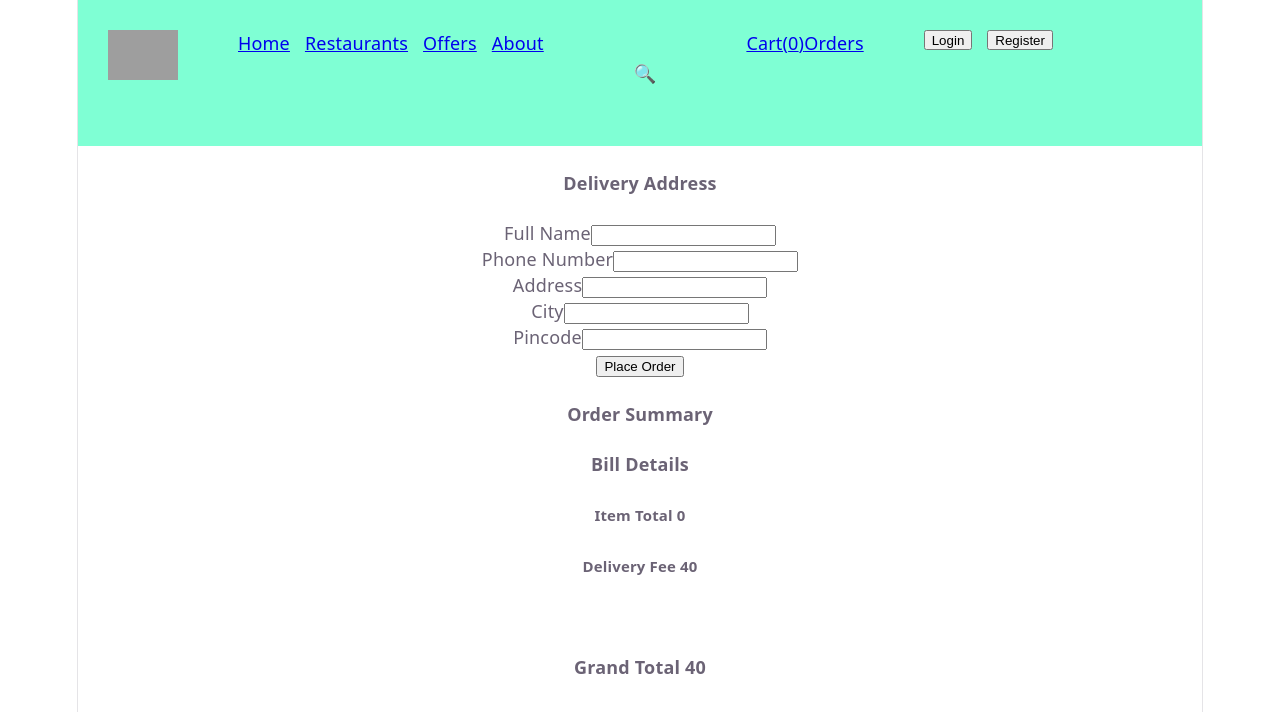
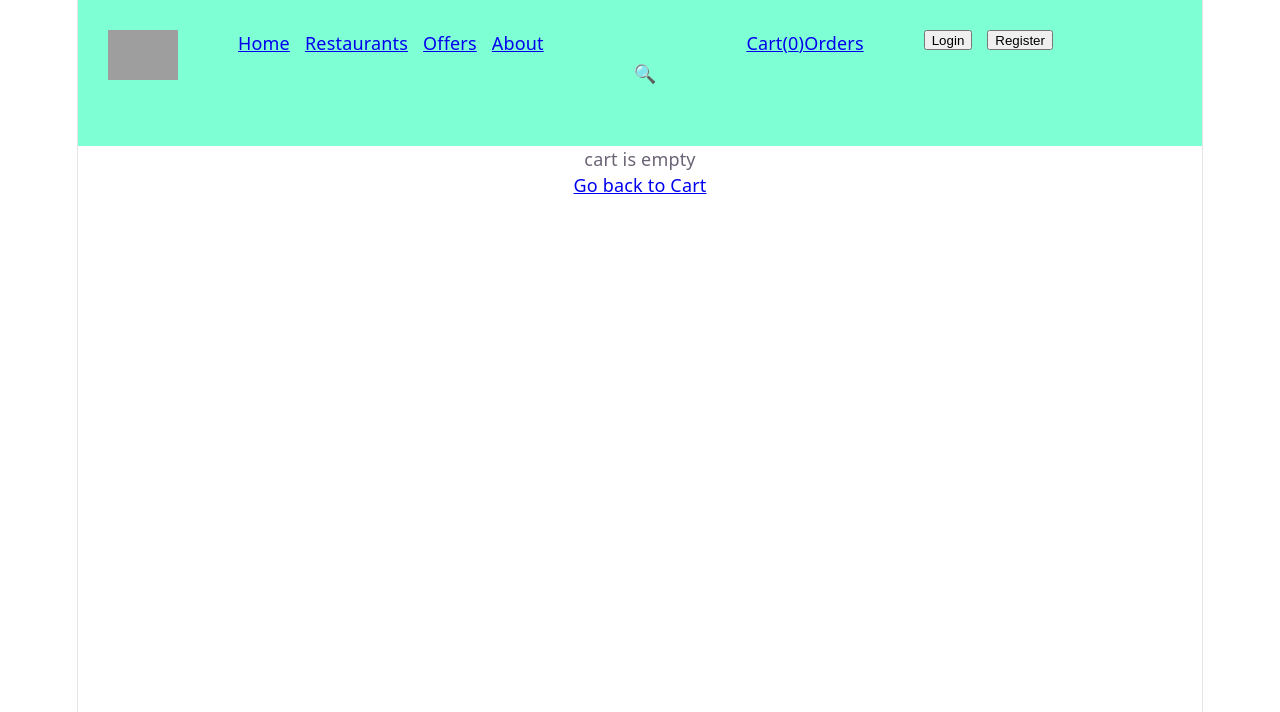
Before and after one commit to AmbikaPattem5/foodhub, a React (Vite) app: page /checkout in a window 1280 px wide. Shown: the top 712 px of the page. Built offline with nearby package versions, Linux system fonts and the light colour scheme; grey boxes are pictures that could not be loaded.

Commit message:
final changes in checkout

```diff
--- a/src/Pages/Cart/Cart.tsx
+++ b/src/Pages/Cart/Cart.tsx
@@ -55,9 +55,10 @@ function Cart() {
             <p>Delivery fee ₹{deliveryFee}</p>
             <h5>Total {totalCartPrice() + deliveryFee}</h5>
           </div>
+                <button onClick={handleCheckOut}>Proceed to CheckOut</button>
         </div>
       )}
-      <button onClick={handleCheckOut}>Proceed to CheckOut</button>
+      {/* <button onClick={handleCheckOut}>Proceed to CheckOut</button> */}
     </div>
   );
 }
--- a/src/Pages/CheckOut/CheckOut.tsx
+++ b/src/Pages/CheckOut/CheckOut.tsx
@@ -2,7 +2,7 @@ import { useState } from "react";
 import { OrderStatus, type DeliveryDetails } from "../../types/Types";
 import useCart from "../../CustomHooks/useCart";
 import type { addressErrors, OrderType } from "../../types/Types";
-import { useNavigate } from "react-router-dom";
+import { Link, useNavigate } from "react-router-dom";
 function CheckOut() {
   const [address, setAddress] = useState<DeliveryDetails>({
     name: "",
@@ -12,29 +12,15 @@ function CheckOut() {
     pincode: "",
   });
   const navigate = useNavigate();
-  const [orders,setOrders] = useState<OrderType[]>([])
   const [errors,setErrors] = useState<addressErrors>({name:"",phone:"",address:"",city:"",pincode:""})
   const updateErrors : addressErrors =  {name:"",phone:"",address:"",city:"",pincode:""};
   const { cartItem, totalCartPrice, clearCart } = useCart();
   const deliveryFee: number = 40;
-  function handleChange(e) {
-    if (e.target.name === "name") {
+  function handleChange(e:React.ChangeEvent<HTMLInputElement | HTMLTextAreaElement>) {
       setAddress({ ...address, [e.target.name]: e.target.value });
-    }
-    if (e.target.name === "phone") {
-      setAddress({ ...address, [e.target.name]: e.target.value });
-    }
-    if (e.target.name === "address") {
-      setAddress({ ...address, [e.target.name]: e.target.value });
-    }
-    if (e.target.name === "city") {
-      setAddress({ ...address, [e.target.name]: e.target.value });
-    }
-    if (e.target.name === "pincode") {
-      setAddress({ ...address, [e.target.name]: e.target.value });
-    }
+
   }
-  function handleSubmit(e){
+  function handleSubmit(e: React.FormEvent<HTMLFormElement>){
 
     e.preventDefault();
     const phonePattern = /^[0-9]{10}$/;
@@ -42,10 +28,10 @@ function CheckOut() {
     if(address.name === ""){
       updateErrors.name = " Name is required"
         }
-    if(address.phone === undefined){
+    if(address.phone === ""){
       updateErrors.phone = "Phone number is required"
     }
-    else if(!(phonePattern).test(address.phone.toString())){
+    else if(!(phonePattern).test(address.phone)){
       updateErrors.phone = "Phone number must be 10 digits "
     }
     if(address.city === ""){
@@ -54,14 +40,14 @@ function CheckOut() {
     if(address.address === ""){
       updateErrors.address = "Address is required"
     }
-    if(address.pincode === undefined){
+    if(address.pincode === ""){
       updateErrors.pincode = "PinCode is required"
     }
-    else if(!(pincodePattern).test(address.pincode.toString())){
+    else if(!(pincodePattern).test(address.pincode)){
       updateErrors.pincode = "PinCode must be 6 digits"
     }
     setErrors(updateErrors);
-    const errorResult = Object.values(updateErrors).some((errorMessage)=>(errorMessage!=""))
+    const errorResult = Object.values(updateErrors).some((errorMessage)=>(errorMessage!== ""))
     if(errorResult){
       return;
     }
@@ -77,16 +63,15 @@ function CheckOut() {
     }
     let  updatedOrders: OrderType[]
     const response:string |null = localStorage.getItem("orders");
-    const responseData: OrderType[] = response===null ? [] : JSON.parse(response);
 
-    if(responseData === null) {
-      updatedOrders = orders;
+    if(response === null) {
+      updatedOrders = [newOrder];
     }
     else{
+      const responseData : OrderType[] =JSON.parse(response);
       updatedOrders = [...responseData, newOrder]
     }
     localStorage.setItem("orders",JSON.stringify(updatedOrders));
-    setOrders(updatedOrders);
     clearCart();
     setErrors({name:"",phone:"",address:"",city:"",pincode:"",});
     navigate(`/orderConfirmation/${newOrder.id}`)
@@ -94,6 +79,8 @@ function CheckOut() {
 
   return (
     <div>
+      {        cartItem.length!==0 ?
+
       <div>
         <div>
           <h4>Delivery Address</h4>
@@ -109,7 +96,7 @@ function CheckOut() {
             <br />
             <label>Phone Number</label>
             <input
-              type="number"
+              type="tel"
               name="phone"
               value={address.phone}
               onChange={handleChange}
@@ -117,8 +104,7 @@ function CheckOut() {
             {errors.phone && <p>{errors.phone}</p>}
             <br />
             <label>Address</label>
-            <input
-              type="textarea"
+            <textarea
               name="address"
               value={address.address}
               onChange={handleChange}
@@ -136,7 +122,7 @@ function CheckOut() {
             <br />
             <label>Pincode</label>
             <input
-              type="number"
+              type="text"
               name="pincode"
               value={address.pincode}
               onChange={handleChange}
@@ -163,7 +149,13 @@ function CheckOut() {
            <br/>
            <h4>Grand Total {totalCartPrice() + deliveryFee}</h4>
         </div>
-      </div>
+
+      </div>:
+      <div>
+        <p>cart is empty</p>
+        <Link to="/cart">Go back to Cart</Link>
+        </div>
+}
     </div>
   );
 }
--- a/src/Pages/OrderConfirmation/OrderConfirmation.tsx
+++ b/src/Pages/OrderConfirmation/OrderConfirmation.tsx
@@ -1,11 +1,14 @@
-import type { OrderType } from "../../types/Types";
 import { useParams } from "react-router-dom";
+import { Link } from "react-router-dom";
 function OrderConfirmation() {
   const {orderId} = useParams()
   return (
     <div>
       <h4>🎉 Order Placed Successfully!</h4>
       <h4>{orderId}</h4>
+      <p>Your order has been placed successfully.</p>
+      <Link to='/orders'>View My Orders</Link>
+      <Link to='/'>Continue Shopping</Link>
 
     </div>
   )
--- a/src/Pages/Orders/Orders.tsx
+++ b/src/Pages/Orders/Orders.tsx
@@ -1,3 +1,4 @@
+import { Link } from "react-router-dom";
 import type { OrderType } from "../../types/Types";
 
 function Orders(){
@@ -5,22 +6,31 @@ function Orders(){
     const orderDetails : OrderType[] = orders=== null ? [] : JSON.parse(orders);
 
     return(
-        <div>{
+        <div>
+            {orderDetails.length === 0 ?
+
+            <div>
+                <p>My Orders</p>
+                <p>You have not placed any orders</p>
+                <Link to='/'>Browse Restaurants</Link>
+            </div>:
+
             orderDetails.map((order) => (
                 <div key={order.id}>
-                   <h4> {new Date(Number(order.createdAt)*1000 ).toLocaleString()}</h4>
+                   <h4> {new Date(Number(order.createdAt)).toLocaleString()}</h4>
                    <h4>{order.totalAmount}</h4>
-                   <h4>{order.items.map((item)=>
+                   <h4>{order.status}</h4>
+                   <div>{order.items.map((item)=>
                         <div key={item.id}>
                             <p>{item.name}</p>
                             <p>{item.price *item.quantity }</p>
                             <p>{item.quantity}</p>
                         </div>
-                )}</h4>
+                )}</div>
                 </div>
 
             ))
-            }</div>
+}</div>
     )
 }
 export default Orders;
--- a/src/types/Types.ts
+++ b/src/types/Types.ts
@@ -20,7 +20,7 @@ export type FormErrors={
     terms:string;
 }
 export type AuthContextType={
-    user:string,
+    user:string|null,
     login:(username:string)=>void
     logout:()=>void,
 }
@@ -47,15 +47,15 @@ export type ChildrenProp = {
 
 export type DeliveryDetails = {
     name : string;
-    phone : number|"";
+    phone : string;
     address : string;
     city : string;
-    pincode : number|"";
+    pincode : string;
 }
 export type addressErrors = {
     name: string;
-    phone : number|string;
-    pincode: number | string;
+    phone : string;
+    pincode: string;
     address: string;
     city: string;
 }
```
